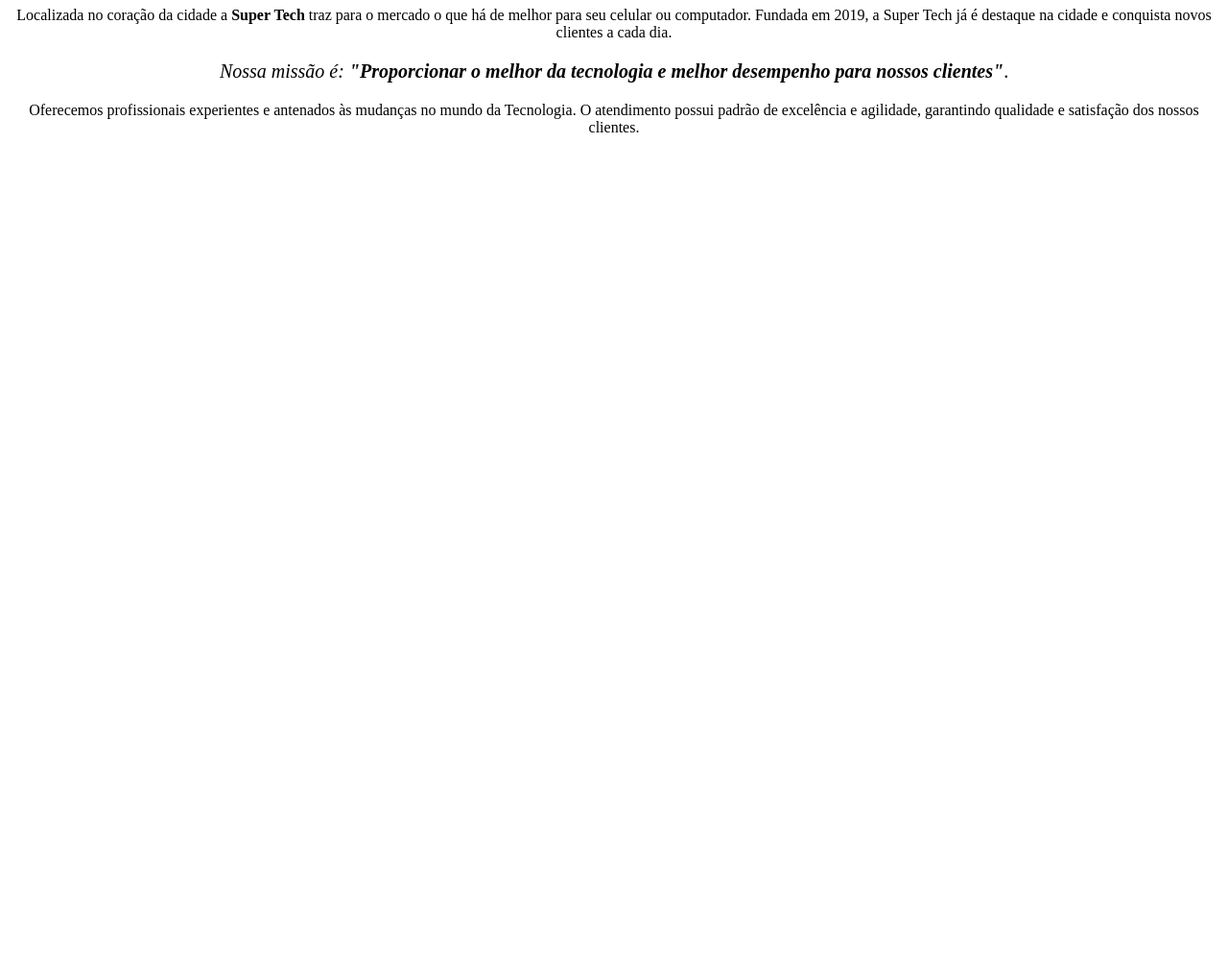
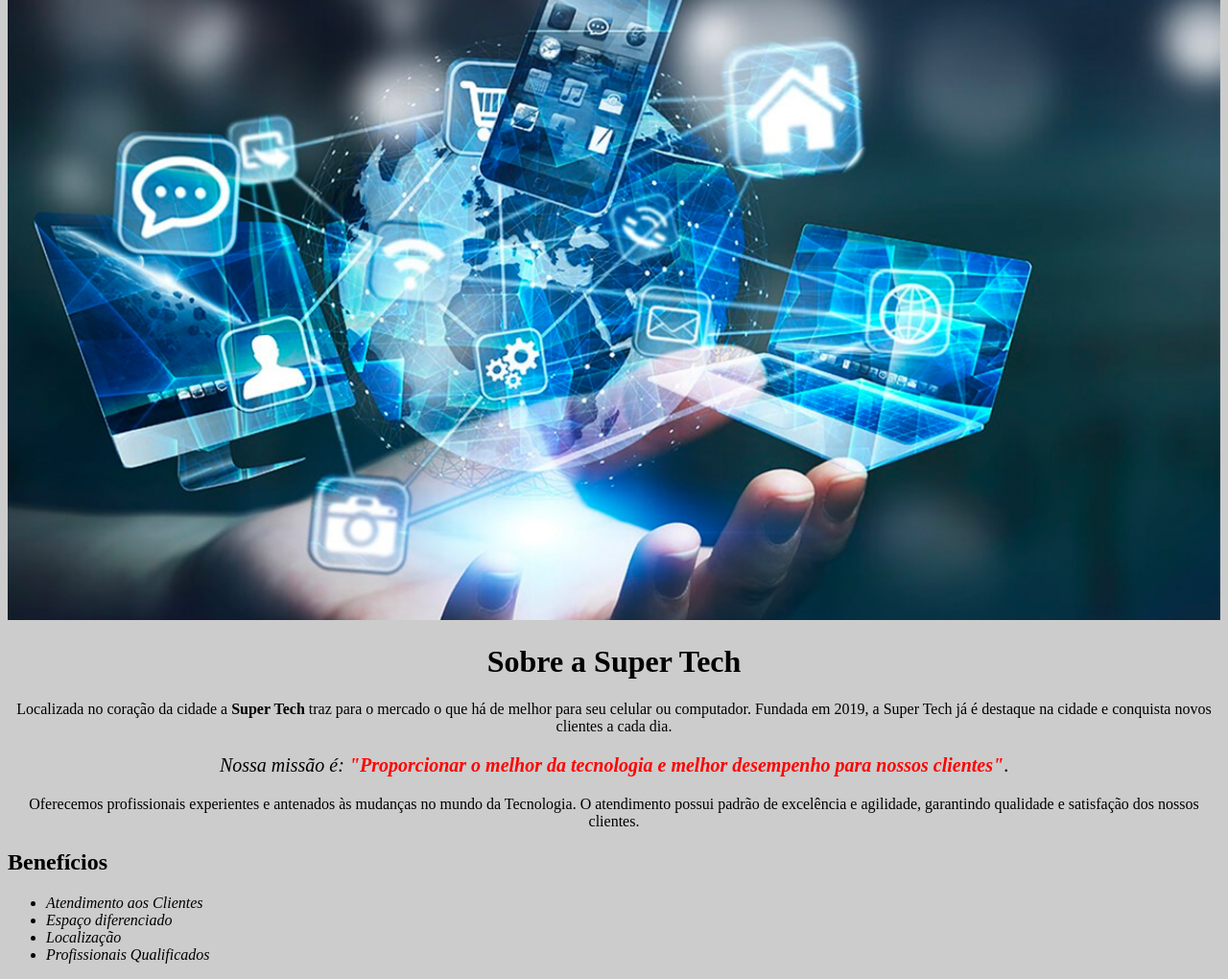
Before and after one commit to fruuzyxz/PensamentoComputacional-1B, a plain HTML site: page index.html in a window 1280 px wide. Shown: the part 73-1093 px from the top of the page at 96% size. Before the commit the page ends 800 px from the top, so only its background shows below. Drawn offline with Linux system fonts and the light colour scheme.

Commit message:
Add files via upload

```diff
--- a/index.html
+++ b/index.html
@@ -3,14 +3,28 @@
     <head>
         <meta charset="UTF-8">
         <title>Super Tech</title>
+        <link rel="stylesheet" href="style.css">
     </head>
+
     <body>
-        <h1 style="text-align: center">Sobre a Super Tech</h1>
+         <img id="banner" src="banner.jpg">
+         <div>
+            <h1>Sobre a Super Tech</h1>
 
-        <p style="text-align: center">Localizada no coração da cidade a <strong>Super Tech</strong> traz para o mercado o que há de melhor para seu celular ou computador. Fundada em 2019, a Super Tech já é destaque na cidade e conquista novos clientes a cada dia.</p>
+            <p> Localizada no coração da cidade a <strong>Super Tech</strong> traz para o mercado o que há de melhor para seu celular ou computador. Fundada em 2019, a Super Tech já é destaque na cidade e conquista novos clientes a cada dia.</p>
 
-        <p style="font-size: 20px; text-align: center"><em>Nossa missão é: <strong>"Proporcionar o melhor da tecnologia e melhor desempenho para nossos clientes"</strong></em>.</p>
+            <p id="missao"><em>Nossa missão é: <strong>"Proporcionar o melhor da tecnologia e melhor desempenho para nossos clientes"</strong></em>.</p>
 
-        <p style="text-align: center">Oferecemos profissionais experientes e antenados às mudanças no mundo da Tecnologia. O atendimento possui padrão de excelência e agilidade, garantindo qualidade e satisfação dos nossos clientes.</p>
+            <p >Oferecemos profissionais experientes e antenados às mudanças no mundo da Tecnologia. O atendimento possui padrão de excelência e agilidade, garantindo qualidade e satisfação dos nossos clientes.</p>
+         </div>
+
+        <h2>Benefícios</h2>
+
+        <ul>
+            <li class="itens">Atendimento aos Clientes</li>
+            <li class="itens">Espaço diferenciado</li>
+            <li class="itens">Localização</li>
+            <li class="itens">Profissionais Qualificados</li>
+        </ul>
     </body>
 </html>
--- /dev/null
+++ b/style.css
@@ -0,0 +1,29 @@
+body {
+    background: #CCCCCC
+}
+
+#banner {
+    width: 100%;
+}
+
+h1 {
+    text-align: center
+
+}
+
+p {
+    text-align: center;
+}
+
+#missao {
+    font-size: 20px;
+}
+
+
+em strong {
+    color: #FF0000;
+}
+
+.itens {
+    font-style: italic
+}
```
Also changed, not shown: banner.jpg (added).
